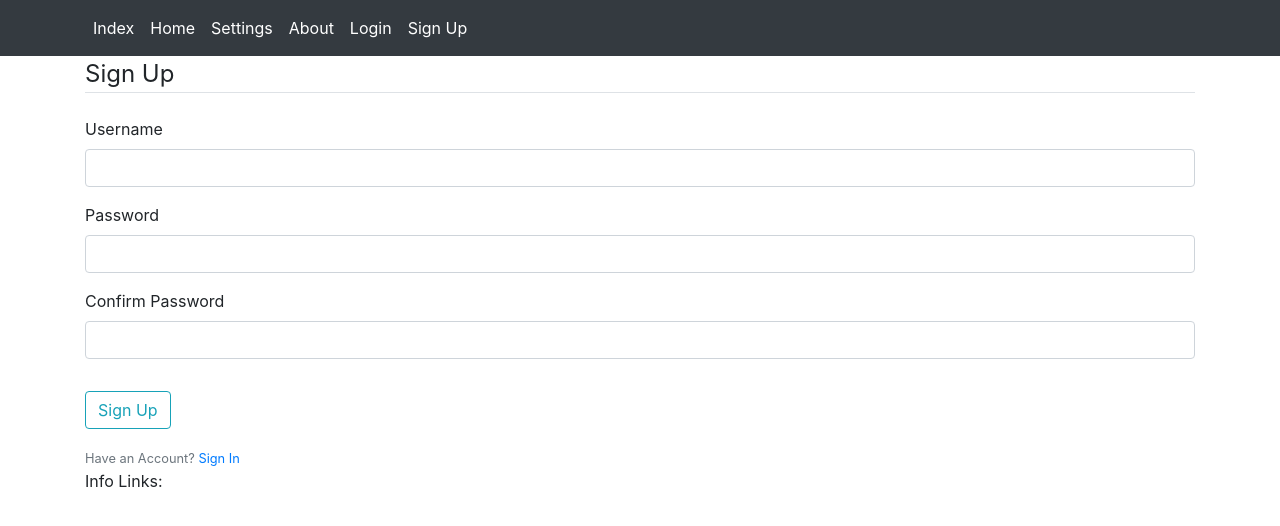
After one commit to gtangelo/reshare, a Flask app: page /register in a window 1280 px wide. The commit adds this page. Shown: the top 526 px of the page. Run offline with Flask 2, Linux system fonts and the light colour scheme; some libraries are stand-ins or nearby versions.

Commit message:
update files

```diff
--- a/app.py
+++ b/app.py
@@ -1,8 +1,14 @@
-from flask import Flask, render_template, request, redirect, url_for
+from flask import Flask, render_template, request, redirect, url_for, flash
 from flask_sqlalchemy import SQLAlchemy
 from datetime import datetime
 
+import secrets
+
+from forms import LoginUser, RegisterUser
+
 app = Flask(__name__)
+
+app.config['SECRET_KEY'] = secrets.token_hex(16)
 
 app.config['SQLALCHEMY_TRACK_MODIFICATIONS'] = False
 app.config['SQLALCHEMY_DATABASE_URI'] = 'sqlite:///db.sqlite3'
@@ -109,6 +115,25 @@ def display_post(id):
         return render_template('display_post.html', post=post, comments=comments)
 
 
+@app.route('/register', methods=['GET', 'POST'])
+def register():
+    form = RegisterUser()
+    if form.validate_on_submit():
+        flash(f'Account created for {form.username.data}', 'success')
+        return redirect(url_for('home'))
+    return render_template('register.html', form=form)
+
+@app.route('/login', methods=['GET', 'POST'])
+def login():
+    form = LoginUser()
+    if form.validate_on_submit():
+        if form.username.data == 'admin' and form.username.data == 'admin':
+            flash('Admin Login', 'success')
+            return redirect(url_for('home'))
+        else:
+            flash('Login Failed', 'danger')
+    return render_template('login.html', form=form)
+
 @app.route('/settings')
 def settings():
     return render_template("settings.html")
--- /dev/null
+++ b/forms.py
@@ -0,0 +1,15 @@
+from flask_wtf import FlaskForm
+from wtforms import StringField, PasswordField, SubmitField, BooleanField
+from wtforms.validators import DataRequired, Length, EqualTo
+
+class RegisterUser(FlaskForm):
+    username = StringField('Username', validators=[DataRequired(), Length(min=2,max=20)])
+    password = PasswordField('Password', validators=[DataRequired()])
+    confirm_password = PasswordField('Confirm Password', validators=[DataRequired(), EqualTo('password')])
+    submit = SubmitField('Sign Up')
+
+class LoginUser(FlaskForm):
+    username = StringField('Username', validators=[DataRequired(), Length(min=2,max=20)])
+    password = PasswordField('Password', validators=[DataRequired()])
+    remember = BooleanField('Remember Me')
+    submit = SubmitField('Log In')
--- a/templates/base.html
+++ b/templates/base.html
@@ -9,7 +9,6 @@
       integrity="sha384-JcKb8q3iqJ61gNV9KGb8thSsNjpSL0n8PARn9HuZOnIxN0hoP+VmmDGMN5t9UJ0Z"
       crossorigin="anonymous"
     />
-    {% block head %} {% endblock %}
   </head>
   <body>
     <!-- Toolbar -->
@@ -30,14 +29,23 @@
             <a class="nav-link active" href="{{url_for('about')}}"
               >About <span class="sr-only"></span
             ></a>
-            <button id="login">Login</button>
+            <a class="nav-link active" href="{{url_for('login')}}"
+              >Login <span class="sr-only"></span
+            ></a>
+            <a class="nav-link active" href="{{url_for('register')}}"
+              >Sign Up <span class="sr-only"></span
+            ></a>
           </ul>
         </div>
       </div>
     </nav>
 
     <div class="container">
-      {% block body %} {% endblock %}
+      {%with messages = get_flashed_messages(with_categories=true)%} {%if
+      messages%} {%for category, message in messages%}
+      <div class="alert alert-{{category}}">{{message}}</div>
+      {%endfor%} {%endif%} {%endwith%} {% block head %} {% endblock %} {% block
+      body %} {% endblock %}
       <footer>Info Links:</footer>
     </div>
     <script
--- a/templates/home.html
+++ b/templates/home.html
@@ -27,7 +27,7 @@
   {%else %}
   <p>Unknown</p>
   {%endif%}
-  <p>{{post.date}}</p>
+  <p class="publish-date">{{post.date}}</p>
 
   <a href="/home/delete/{{post.id}}">Delete</a>
   <a href="/home/edit/{{post.id}}">Edit</a>
--- /dev/null
+++ b/templates/register.html
@@ -0,0 +1,53 @@
+{% extends 'base.html' %} {% block head %}
+<title>Register</title>
+{% endblock %} {% block body %}
+<div class="content-section">
+  <form method="POST" action="">
+    {{form.hidden_tag()}}
+    <fieldset class="form-group">
+      <legend class="border-bottom mb-4">Sign Up</legend>
+      <div class="form-group">
+        {{form.username.label(class="form-control-label")}} {%if
+        form.username.errors%} {{form.username(class="form-control
+        is-invalid")}}
+        <div class="invalid-feedback">
+          {%for error in form.username.errors%}
+          <span>{{error}}</span>
+          {%endfor%}
+        </div>
+        {%else%} {{form.username(class="form-control")}} {%endif%}
+      </div>
+      <div class="form-group">
+        {{form.password.label(class="form-control-label")}} {%if
+        form.password.errors%} {{form.password(class="form-control
+        is-invalid")}}
+        <div class="invalid-feedback">
+          {%for error in form.password.errors%}
+          <span>{{error}}</span>
+          {%endfor%}
+        </div>
+        {%else%} {{form.password(class="form-control")}} {%endif%}
+      </div>
+      <div class="form-group">
+        {{form.confirm_password.label(class="form-control-label")}} {%if
+        form.confirm_password.errors%}
+        {{form.confirm_password(class="form-control is-invalid")}}
+        <div class="invalid-feedback">
+          {%for error in form.confirm_password.errors%}
+          <span>{{error}}</span>
+          {%endfor%}
+        </div>
+        {%else%} {{form.confirm_password(class="form-control")}} {%endif%}
+      </div>
+    </fieldset>
+    <div class="form-group">
+      {{form.submit(class="btn btn-outline-info")}}
+    </div>
+  </form>
+</div>
+<div>
+  <small class="text-muted">
+    Have an Account? <a href="{{url_for('login')}}">Sign In</a>
+  </small>
+</div>
+{% endblock %}
```
Also changed, not shown: static/js/main.js (+41 -2 lines), templates/display_post.html (+12 -6 lines), templates/login.html (added, +41 -0 lines), README.md, db.sqlite3.
